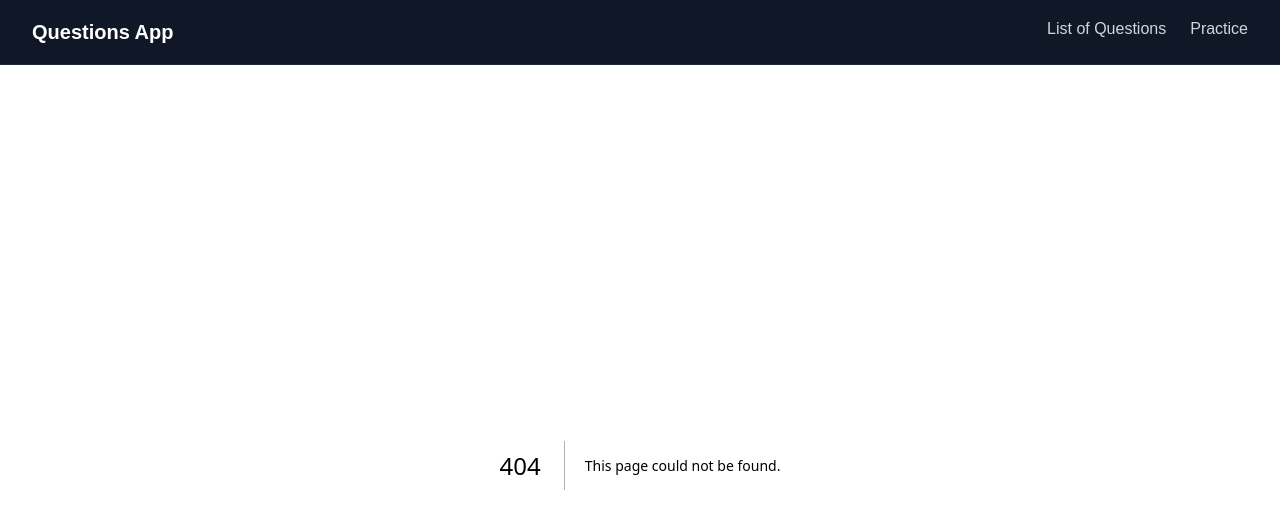
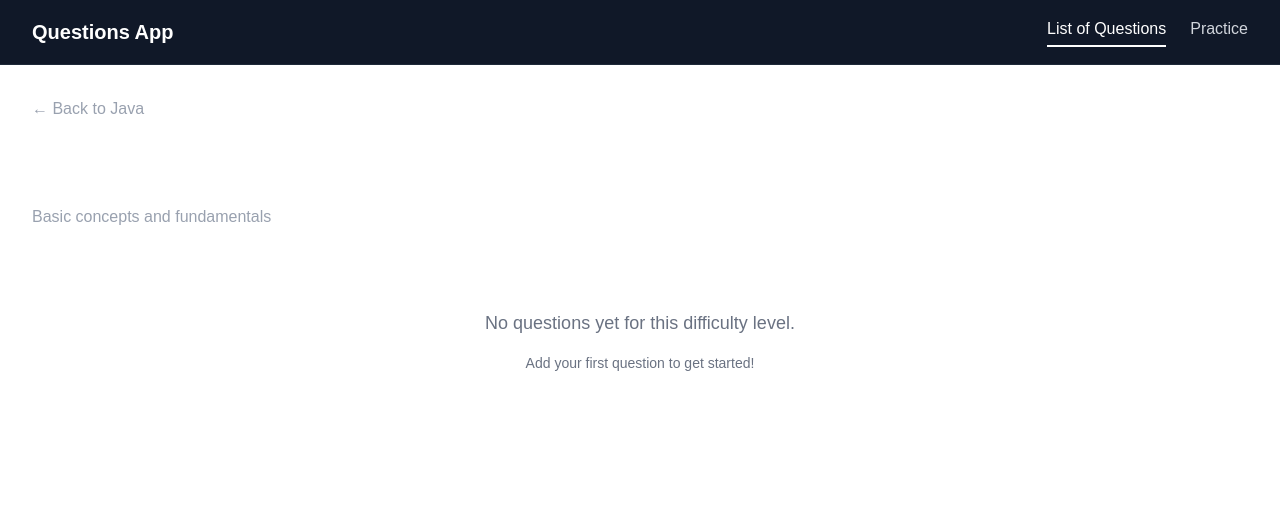
Before and after one commit to jonatanav255/Questions-FrontEnd, a Next.js app: page /questions/java/beginner in a window 1280 px wide. Before the commit this address had no page. Shown: the top 528 px of the page. Built offline with nearby package versions, Linux system fonts and the light colour scheme.

Commit message:
adding single view for each diffculty

```diff
--- a/app/components/Navbar.tsx
+++ b/app/components/Navbar.tsx
@@ -17,7 +17,7 @@ export default function Navbar() {
             <Link
               href="/questions"
               className={`font-medium transition-colors pb-1 border-b-2 ${
-                pathname === "/questions"
+                pathname.startsWith("/questions")
                   ? "text-white border-white"
                   : "text-gray-300 hover:text-white border-transparent"
               }`}
@@ -27,7 +27,7 @@ export default function Navbar() {
             <Link
               href="/practice"
               className={`font-medium transition-colors pb-1 border-b-2 ${
-                pathname === "/practice"
+                pathname.startsWith("/practice")
                   ? "text-white border-white"
                   : "text-gray-300 hover:text-white border-transparent"
               }`}
--- /dev/null
+++ b/app/questions/[categoryId]/[difficulty]/page.tsx
@@ -0,0 +1,62 @@
+import { categories } from "@/app/data/categories";
+import { DifficultyLevel } from "@/app/types";
+import Link from "next/link";
+import { notFound } from "next/navigation";
+
+const difficultyNames: Record<DifficultyLevel, string> = {
+  beginner: "Beginner",
+  intermediate: "Intermediate",
+  senior: "Senior",
+};
+
+const difficultyDescriptions: Record<DifficultyLevel, string> = {
+  beginner: "Basic concepts and fundamentals",
+  intermediate: "Intermediate level questions",
+  senior: "Advanced concepts and expert level",
+};
+
+export default async function DifficultyPage({
+  params,
+}: {
+  params: Promise<{ categoryId: string; difficulty: string }>;
+}) {
+  const { categoryId, difficulty } = await params;
+  const category = categories.find((cat) => cat.id === categoryId);
+
+  if (!category) {
+    notFound();
+  }
+
+  // Validate difficulty level
+  const validDifficulties: DifficultyLevel[] = ["beginner", "intermediate", "senior"];
+  if (!validDifficulties.includes(difficulty as DifficultyLevel)) {
+    notFound();
+  }
+
+  const difficultyLevel = difficulty as DifficultyLevel;
+
+  return (
+    <div className="h-full overflow-auto">
+      <div className="mx-auto max-w-7xl px-4 py-8 sm:px-6 lg:px-8">
+        <Link
+          href={`/questions/${categoryId}`}
+          className="text-gray-400 hover:text-white mb-6 inline-flex items-center gap-2 transition-colors"
+        >
+          ← Back to {category.name}
+        </Link>
+
+        <h1 className="text-3xl font-bold mb-2 text-white mt-4">
+          {category.name} - {difficultyNames[difficultyLevel]}
+        </h1>
+        <p className="text-gray-400 mb-8">
+          {difficultyDescriptions[difficultyLevel]}
+        </p>
+
+        <div className="text-center text-gray-500 py-12">
+          <p className="text-lg mb-4">No questions yet for this difficulty level.</p>
+          <p className="text-sm">Add your first question to get started!</p>
+        </div>
+      </div>
+    </div>
+  );
+}
--- a/app/questions/[categoryId]/page.tsx
+++ b/app/questions/[categoryId]/page.tsx
@@ -55,9 +55,10 @@ export default async function CategoryDetailPage({
 
         <div className="grid grid-cols-1 sm:grid-cols-2 lg:grid-cols-3 gap-4">
           {difficultyLevels.map((level) => (
-            <div
+            <Link
               key={level.id}
-              className={`bg-gray-800 rounded-lg p-6 hover:bg-gray-700 transition-all cursor-pointer border-2 hover:border-opacity-100 ${category.color.replace('bg-', 'border-')} border-opacity-50`}
+              href={`/questions/${categoryId}/${level.id}`}
+              className={`bg-gray-800 rounded-lg p-6 hover:bg-gray-700 transition-all cursor-pointer border-2 hover:border-opacity-100 ${category.color.replace('bg-', 'border-')} border-opacity-50 block`}
             >
               <h3 className="text-lg font-semibold text-white mb-2">
                 {level.name}
@@ -67,7 +68,7 @@ export default async function CategoryDetailPage({
                 {level.questionCount}{" "}
                 {level.questionCount === 1 ? "question" : "questions"}
               </p>
-            </div>
+            </Link>
           ))}
         </div>
       </div>
```
